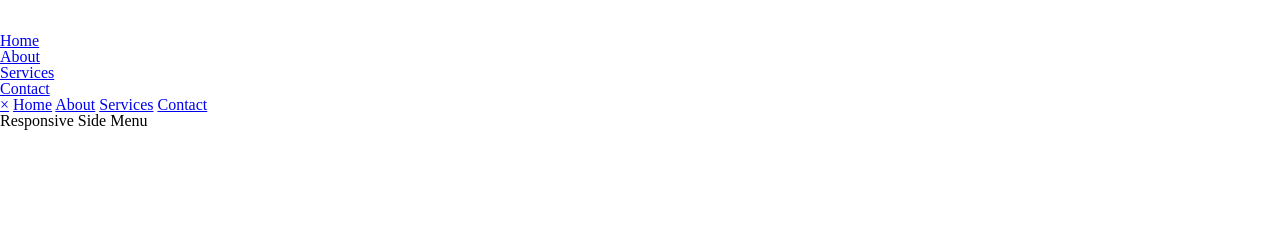
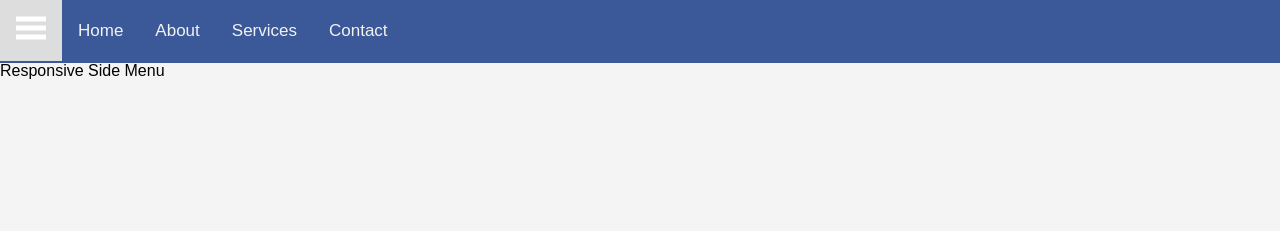
Before and after one commit to graygabrielle/day-2, a plain HTML site: page index.html in a window 1280 px wide. Drawn offline with Linux system fonts and the light colour scheme.

Commit message:
updated css

```diff
--- a/assets/css/style.css
+++ b/assets/css/style.css
@@ -0,0 +1,66 @@
+body {
+    font-family: "Arial", Serif;
+    background-color: #f4f4f4;
+}
+
+.navbar {
+    background-color: #3b5998;
+    overflow: hidden;
+    height: 63px;
+}
+
+.navbar a{
+    float:left;
+    display:block;
+    color:#f2f2f2;
+    text-align:center;
+    padding:14px 16px;
+    text-decoration:none;
+    font-size:17px;
+}
+
+.navbar ul {
+    padding:8px 0 0 0;
+    list-style: none;
+}
+
+.navbar a:hover{
+    background-color:#ddd;
+    color:#000;
+}
+
+.side-nav{
+    height:100%;
+    width:0;
+    position:fixed;
+    z-index:1;
+    top:0;
+    left:0;
+    background-color:#111;
+    opacity:0.9;
+    overflow-x: hidden;
+    padding-top: 60px;
+    transition:0.5s;
+}
+
+.side-nav a {
+    padding:10px 10px 10px 30px;
+    text-decoration: none;
+    font-size: 22px;
+    color:#ccc;
+    display: block;
+    transition:0.3s;
+}
+
+.side-nav a:hover{
+    color:#fff;
+
+}
+
+.side-nav .btn-close {
+    position: absolute;
+    top:0;
+    right:22px;
+    font-size: 36px;
+    margin-left:50px;
+}
--- a/index.html
+++ b/index.html
@@ -11,7 +11,7 @@
 <body>
     <nav class="navbar">
         <span class="open-slide">
-            <a href="#">
+            <a href="#" onclick="openSlideMenu()">
                 <svg width="30" height="30">
                     <path d="M0,5 30,5" stroke="#fff" stroke-width="5"/>
                     <path d="M0,14 30,14" stroke="#fff" stroke-width="5"/>
@@ -29,7 +29,7 @@
     </nav>
 
     <div id="side-menu" class="side-nav">
-        <a href="#" class="btn-close">&times;</a>
+        <a href="#" class="btn-close" onclick="closeSlideMenu()">&times;</a>
         <a href="#">Home</a>
         <a href="#">About</a>
         <a href="#">Services</a>
@@ -40,5 +40,17 @@
         <h1>Responsive Side Menu</h1>
     </div>
 
+    <script>
+        function openSlideMenu(){
+            document.getElementById('side-menu').style.width = '250px';
+            document.getElementById('main').style.marginLeft = '250px';
+        }
+
+        function closeSlideMenu(){
+            document.getElementById('side-menu').style.width = '0';
+            document.getElementById('main').style.marginLeft = '0';
+        }
+    </script>
+
 </body>
 </html>
```
